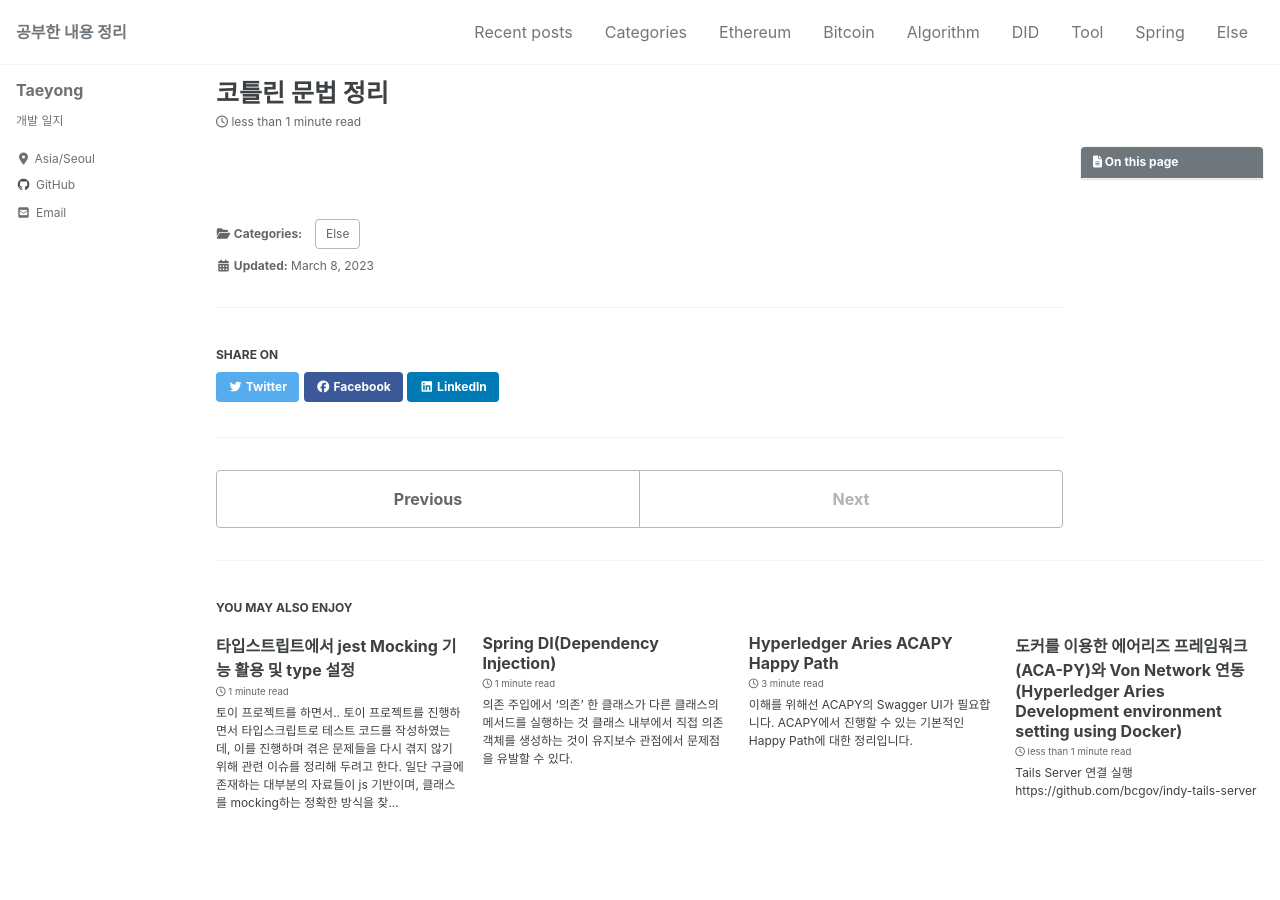
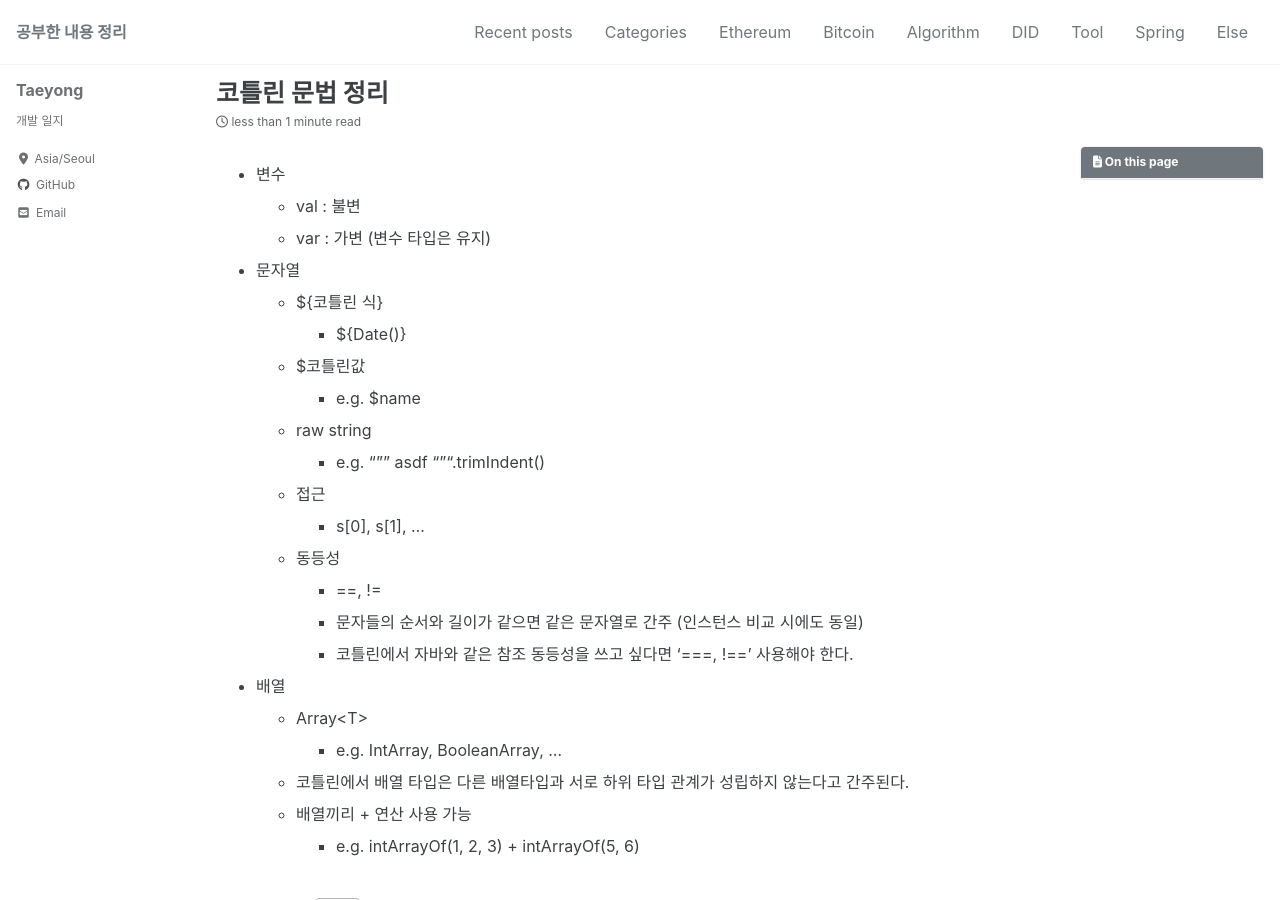
Before and after one commit to TaeYongHwang/TaeYongHwang.github.io, a Jekyll site: the page built from _posts/else/2023-03-08-kotlin-grammar.md, in a window 1280 px wide and 900 px high. Built offline with Jekyll 4.4.1, drawn with Linux system fonts in a browser that asks for light colours; cached includes are drawn as plain includes; nearby versions of some CDN libraries.

Commit message:
kotlin-grammar

```diff
--- a/_posts/else/2023-03-08-kotlin-grammar.md
+++ b/_posts/else/2023-03-08-kotlin-grammar.md
@@ -5,3 +5,27 @@ toc: true
 toc_sticky: true
 categories: Else
 ---
+
+- 변수
+    - val : 불변
+    - var : 가변 (변수 타입은 유지)
+
+- 문자열
+    - ${코틀린 식}
+        - ${Date()}
+    - $코틀린값
+        - e.g. $name
+    - raw string
+        - e.g. """ asdf """.trimIndent()
+    - 접근
+        - s[0], s[1], ...
+    - 동등성
+        - ==, !=
+        - 문자들의 순서와 길이가 같으면 같은 문자열로 간주 (인스턴스 비교 시에도 동일)
+        - 코틀린에서 자바와 같은 참조 동등성을 쓰고 싶다면 '===, !==' 사용해야 한다.
+- 배열
+    - Array\<T>
+        - e.g. IntArray, BooleanArray, ...
+    - 코틀린에서 배열 타입은 다른 배열타입과 서로 하위 타입 관계가 성립하지 않는다고 간주된다.
+    - 배열끼리 + 연산 사용 가능
+        - e.g. intArrayOf(1, 2, 3) + intArrayOf(5, 6)
```
